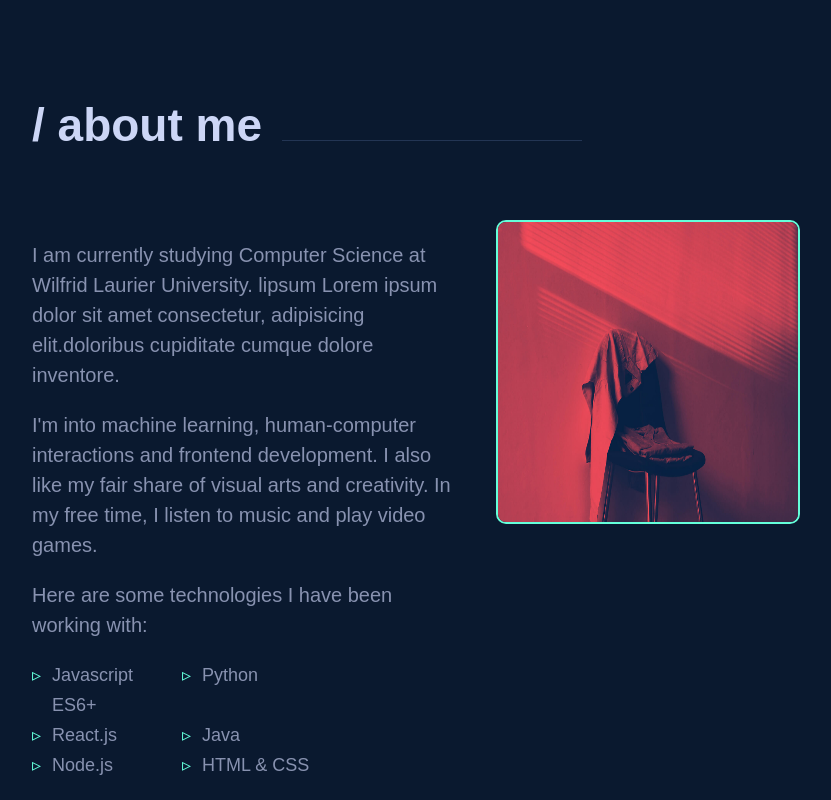
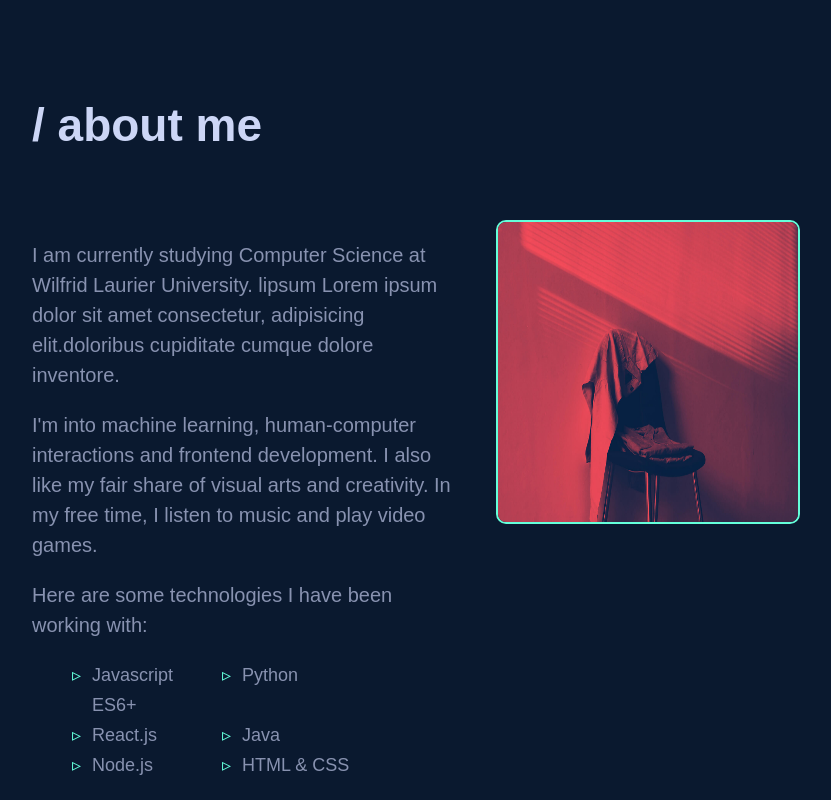
Before and after one commit to Nihal-P/reactapp, a JavaScript app: page / in a window 1280 px wide. Shown: the part 766-1566 px from the top of the page, without its empty margins (160-991 px from the left). Built offline with nearby package versions, Linux system fonts and the light colour scheme; the HTML template or start-up script is replaced by a standard one; a web font is replaced by a local one.

Commit message:
Removed the divideline

```diff
--- a/src/About.css
+++ b/src/About.css
@@ -8,16 +8,6 @@
   }
 
 
-
-.divideLine {
-    height: 1px;
-    width: 300px;
-    background-color: #233554;
-    display: inline-block;
-    margin-left: 20px;
-    margin-top: 39px;
-    line-height: px;
-}
 .abtContent {
     display: flex;
     flex-direction: row;
@@ -49,7 +39,7 @@
 
 }
 .abtdsc ul {
-    padding:0;
+    /* padding:0; */
     list-style-type: none;
     display: grid;
     grid-template-columns: repeat(2,minmax(150px, 10px));
```
